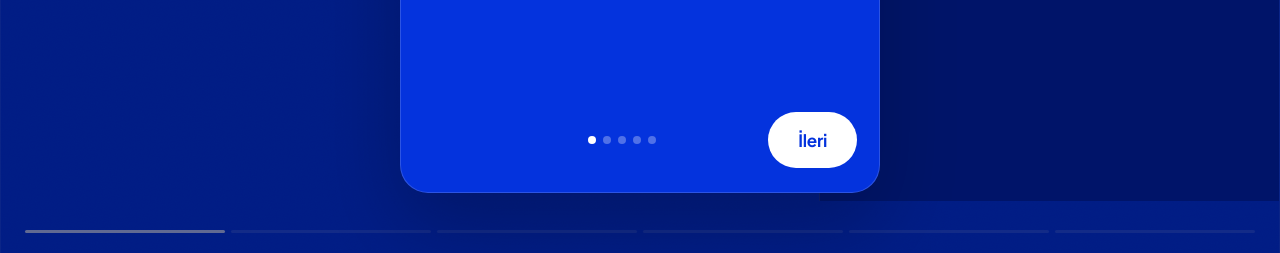
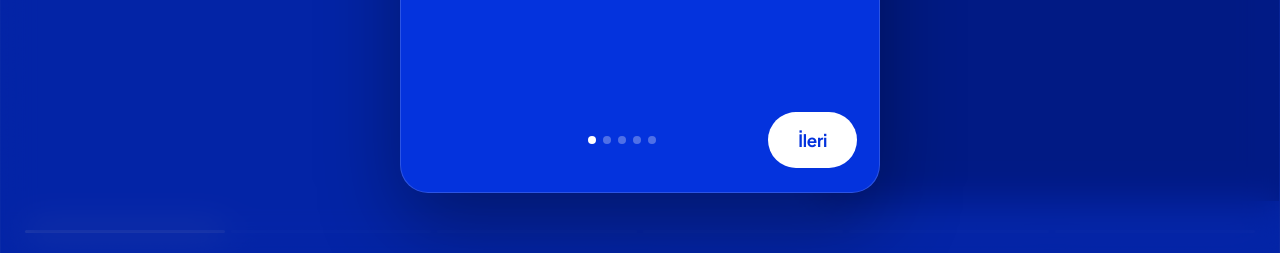
Before and after one commit to suedakurnaz/chunkla, a website: page www/index.html in a window 1280 px wide. Shown: the part 547-800 px from the top of the page. Drawn offline with Linux system fonts and the light colour scheme.

Commit message:
Bilgisayarda açılır pencerelerin arkası bulanık
Co-Authored-By: Claude Opus 5 (1M context) <noreply@anthropic.com>

```diff
--- a/www/index.html
+++ b/www/index.html
@@ -42,6 +42,9 @@
     <div class="frame">
       <!-- Arka plan çetelesi: 30 günlük sayfa -->
       <div class="tally" id="tally" aria-hidden="true"></div>
+
+      <!-- Bilgisayarda açılır pencerelerin arkası: bulanık perde -->
+      <div class="backdrop" id="backdrop" aria-hidden="true" hidden></div>
 
       <!-- Kalıp işaretlenince bir an beyaz parlama -->
       <span class="flash" id="flash" aria-hidden="true" hidden></span>
--- a/www/js/app.js
+++ b/www/js/app.js
@@ -752,6 +752,7 @@
     renderIntro();
     $('main').inert = anyLayer();
     $('topbar').inert = anyLayer();
+    $('backdrop').hidden = !(wide.matches && (ui.defter || ui.splash || ui.intro !== null || ui.gate));
     const len = rows().length;
     $('nav-prev').disabled = ui.idx <= 0;
     $('nav-next').disabled = ui.idx >= len;
--- a/www/styles.css
+++ b/www/styles.css
@@ -847,6 +847,16 @@ path.draw { animation: draw .45s ease both; }
     color: var(--ink-55);
   }
 
+  .backdrop {
+    position: fixed;
+    inset: 0;
+    z-index: 3;
+    background: rgba(2, 22, 120, .55);
+    -webkit-backdrop-filter: blur(18px);
+    backdrop-filter: blur(18px);
+    animation: fadeIn .2s ease both;
+  }
+
   /* Tanıtım, giriş, Seri ve Defter ekranın ortasında açılır pencere olarak */
   .layer {
     inset: 0;
@@ -855,7 +865,7 @@ path.draw { animation: draw .45s ease both; }
     height: min(680px, calc(100% - 48px));
     border-radius: 28px;
     border: 1px solid rgba(255, 255, 255, .16);
-    box-shadow: 0 0 0 100vmax rgba(1, 16, 80, .62), 0 30px 80px rgba(0, 0, 0, .35);
+    box-shadow: 0 30px 80px rgba(0, 0, 0, .35);
     overflow: hidden;
   }
   #defter { width: min(640px, calc(100% - 48px)); height: min(820px, calc(100% - 48px)); }
```
Also changed, not shown: CLAUDE.md (+1 -1 lines), docs/KARARLAR.md (+1 -1 lines).
